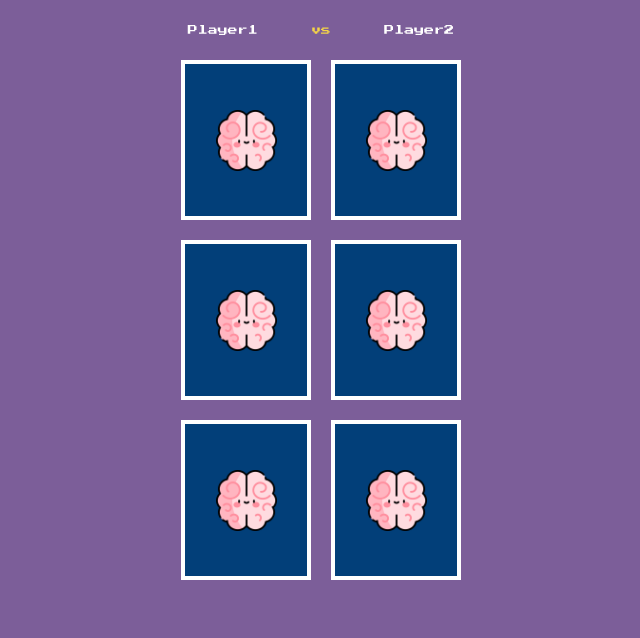
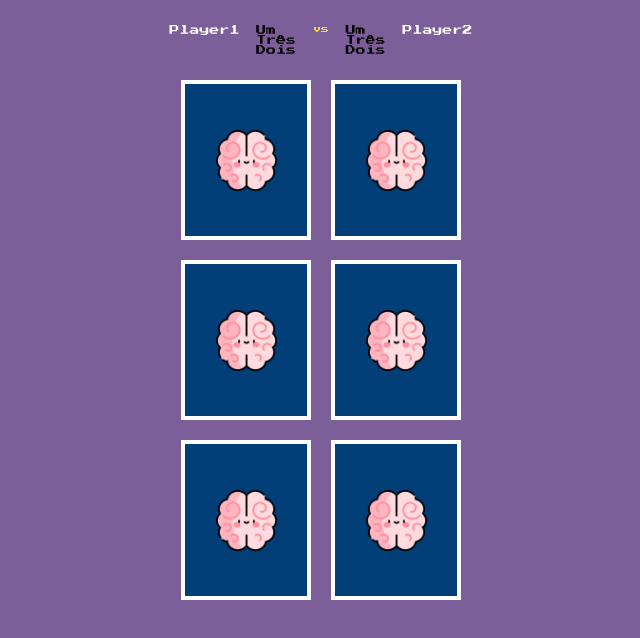
Before and after one commit to Alexandre-FB/jogo-da-memoria-js, a website built with Vite: page index.html in a window 1280 px wide. Shown: the whole page, without its empty margins (319-959 px from the left). Built offline with nearby package versions, Linux system fonts and the light colour scheme.

Commit message:
:construction: Craido o html doComponente PlyerScore

```diff
--- a/main.js
+++ b/main.js
@@ -6,8 +6,6 @@ import ScoreBoard from './src/objects/ScoreBoard';
 
 const $root = document.querySelector("#root");
 
-
-
 $root.insertAdjacentHTML("beforeend",
 `
     ${ScoreBoard()}
--- a/src/components/PlayerScore/index.js
+++ b/src/components/PlayerScore/index.js
@@ -0,0 +1,11 @@
+function PlayerScore(points){
+    return /*html*/ `
+        <ol data-points="${points}">
+            <li>Um</li>
+            <li>Três</li>
+            <li>Dois</li>
+        </ol>
+    `
+}
+
+export default PlayerScore
--- a/src/components/VsPlayer/style.css
+++ b/src/components/VsPlayer/style.css
@@ -1,3 +1,4 @@
 .vs-player {
   color: var(--amarelo);
+  font-size: 0.8rem;
 }
--- a/src/objects/ScoreBoard/index.js
+++ b/src/objects/ScoreBoard/index.js
@@ -1,12 +1,15 @@
 import './style.css'
 import PlayerName from '../../components/PlayerName'
+import PlayerScore from '../../components/PlayerScore'
 import VsPlayer from '../../components/Vsplayer'
 
 function ScoreBoard(){
     return /*html*/`
         <header class="score-board">
             ${PlayerName("Player1")}
+            ${PlayerScore(1)}
             ${VsPlayer()}
+            ${PlayerScore(3)}
             ${PlayerName("Player2")}
         </header>
     `;
```
